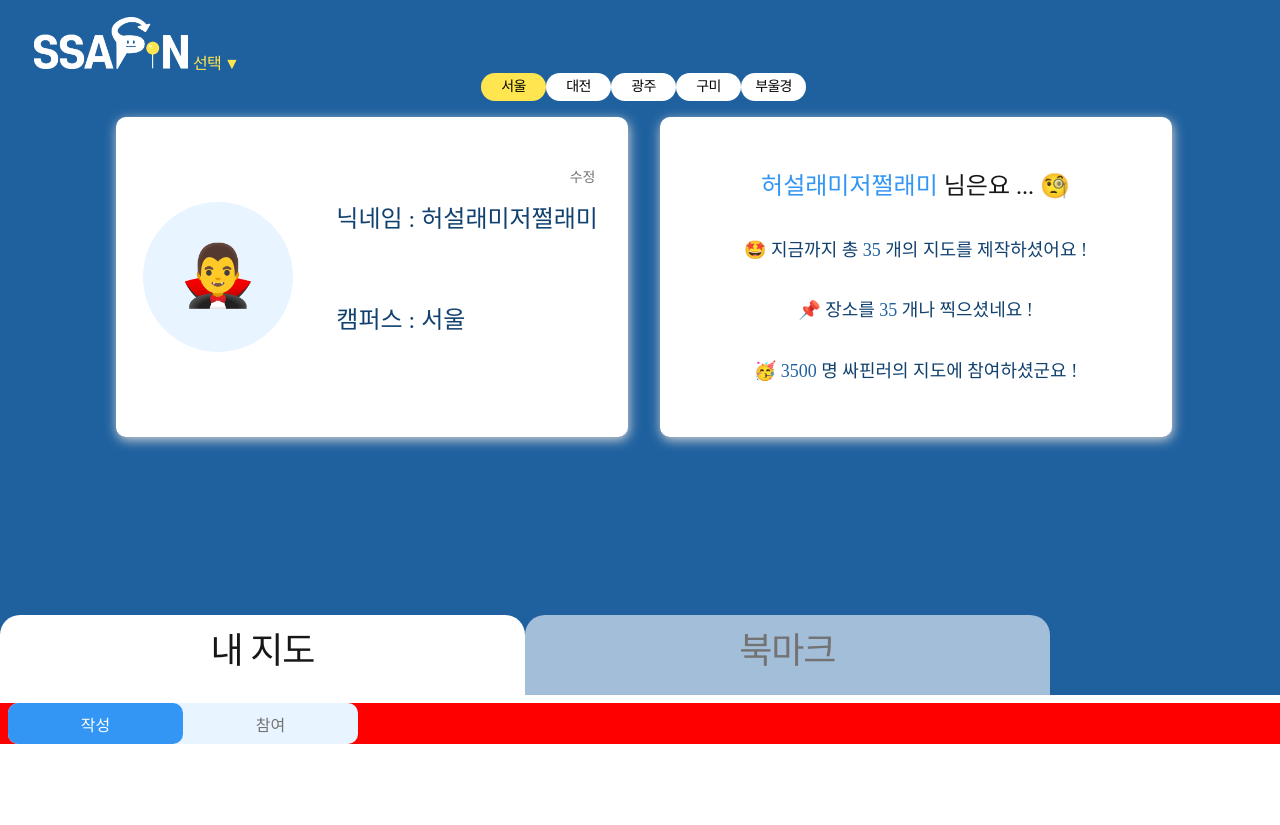
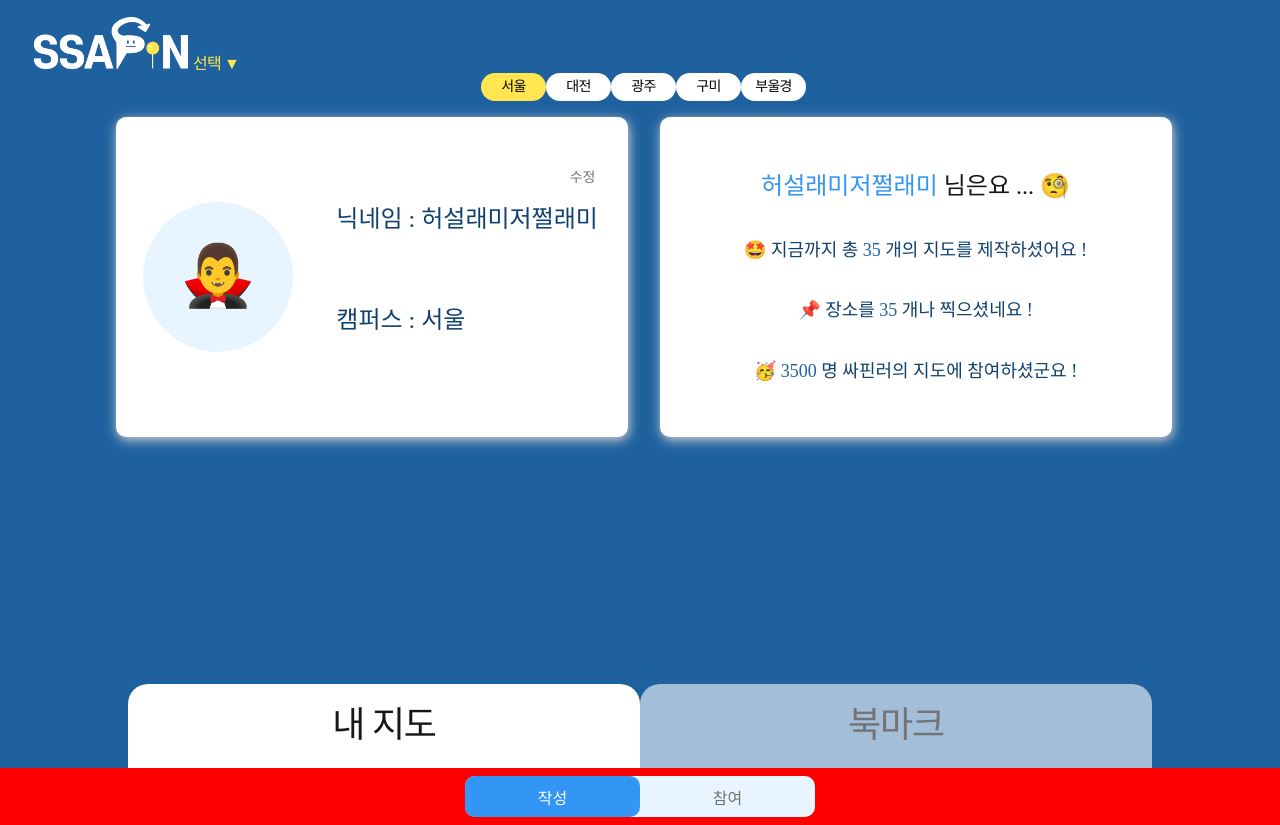
Before and after one commit to ssapin/ssapin, a React (Vite) app in the folder frontend/: page /user in a window 1280 px wide. Before the commit the page ends 800 px from the top, so only its background shows below. Built offline with nearby package versions, Linux system fonts and the light colour scheme; a web font is replaced by a local one.

Commit message:
:lipstick: Style: 마이페이지 지도와 북마크 탭 구현
- 마이페이지 전체적인 레이아웃 구상
- 로고는 바꿀 것!
- 탭 구현 하단에 또 지도와 북마크에서 분류되는 부분을 구현해야함
- 코드 찾아보기

```diff
--- a/frontend/src/pages/MyPage/MyPage.tsx
+++ b/frontend/src/pages/MyPage/MyPage.tsx
@@ -16,9 +16,6 @@ const PageTopBg = styled.div`
     ${pixelToRem(34)};
   background-color: ${(props) => props.theme.colors.mainBlue};
   color: ${(props) => props.theme.colors.gray0};
-  .logo-group {
-    // 여기에 로고 부분 어떻게 묶을 수 있는지 작성하기
-  }
 `;
 
 const ChoiceText = styled.span`
@@ -37,8 +34,8 @@ const ChoiceText = styled.span`
 const UserInfos = styled.div`
   display: flex;
   justify-content: center;
-  width: auto;
-  height: 283px;
+  width: 100%;
+  height: auto;
 `;
 
 function MyPage() {
--- a/frontend/src/pages/MyPage/MyPageMaps.tsx
+++ b/frontend/src/pages/MyPage/MyPageMaps.tsx
@@ -3,6 +3,8 @@ import styled from "@emotion/styled";
 import SwitchButton from "../../components/Buttons/SwitchButton";
 
 function MyMaps() {
+  // 스위치 + Tabs에서 쓰이는 전환버튼을 통해서 렌더링할 때 섞어서 코드 치기
+
   return (
     <div>
       <SwitchButton textLeft="작성" textRight="참여" />
--- a/frontend/src/pages/MyPage/Tabs.tsx
+++ b/frontend/src/pages/MyPage/Tabs.tsx
@@ -4,21 +4,22 @@ import MyBookmark from "./MyPageBookmark";
 import MyMaps from "./MyPageMaps";
 import { pixelToRem } from "../../utils/functions/util";
 
+const TabBackground = styled.div`
+  background-color: ${(props) => props.theme.colors.mainBlue};
+`;
+
 const TabMenu = styled.div`
-  width: 100%;
-  height: 80px;
   display: flex;
+  margin: 0 10%;
   text-align: center;
   transition: all 0.2s ease;
   line-height: 1.22;
   letter-spacing: ${pixelToRem(-1.2)};
-  background-color: ${(props) => props.theme.colors.mainBlue};
   position: relative;
   .non-checked {
-    width: 41%;
-    height: 80px;
+    width: 50%;
     border-radius: ${pixelToRem(20)} ${pixelToRem(20)} 0 0;
-    padding: 15px 15px;
+    padding: 20px;
     cursor: pointer;
     font-family: ${(props) => props.theme.fontFamily.h1};
     font-size: ${(props) => props.theme.fontSizes.h1};
@@ -26,10 +27,9 @@ const TabMenu = styled.div`
     color: ${(props) => props.theme.colors.gray500};
   }
   .checked {
-    width: 41%;
-    height: 80px;
+    width: 50%;
     border-radius: ${pixelToRem(20)} ${pixelToRem(20)} 0 0;
-    padding: 15px 15px;
+    padding: 20px;
     cursor: pointer;
     background-color: ${(props) => props.theme.colors.gray0};
     color: ${(props) => props.theme.colors.gray900};
@@ -45,6 +45,9 @@ const Container = styled.div`
 `;
 
 const Contentdiv = styled.div`
+  display: flex;
+  justify-content: center;
+  align-items: center;
   background-color: red;
 `;
 
@@ -68,6 +71,7 @@ function MyPageTab() {
 
   return (
     <Container>
+      <TabBackground>
         <TabMenu>
           {myPageTab.map((el, index) => {
             return (
@@ -81,6 +85,7 @@ function MyPageTab() {
             );
           })}
         </TabMenu>
+      </TabBackground>
       <Contentdiv>{myPageTab[currentTab].content}</Contentdiv>
     </Container>
   );
```
Lines whose indentation alone changed are shown as unchanged.
